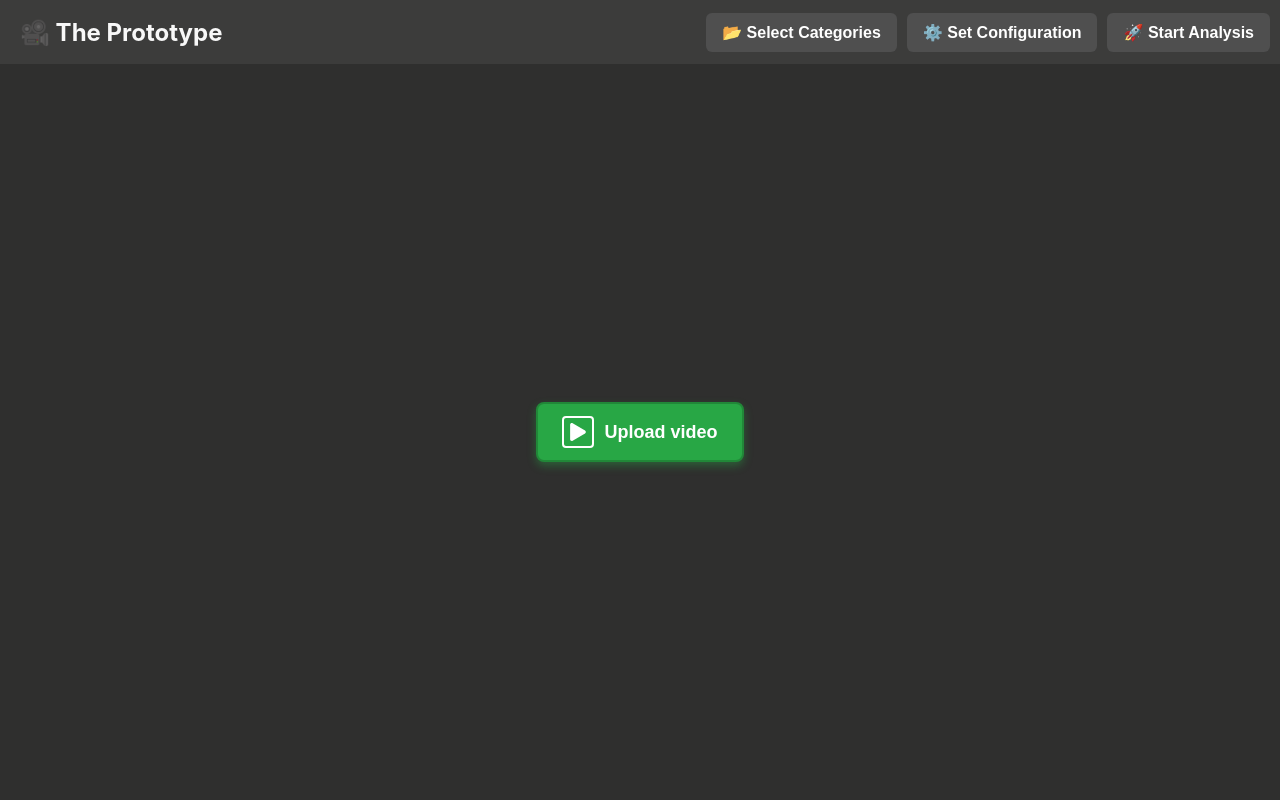
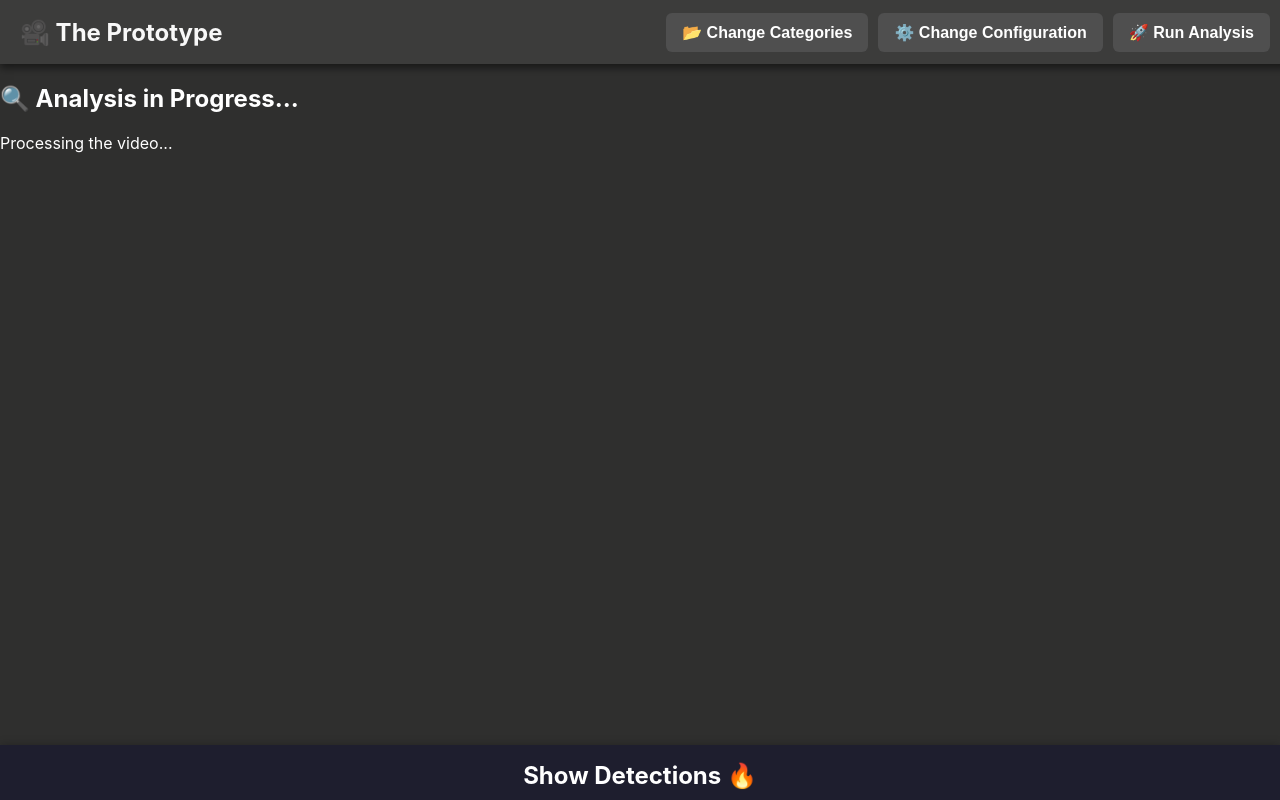
Before and after one commit to jozefxcabala/diplomovka, a React (Create React App) app in the folder diploma-thesis-prototype/src/frontend/: page / in a window 1280 px wide. Built offline with nearby package versions, Linux system fonts and the light colour scheme.

Commit message:
first parf of user interface - second screen frontend

```diff
--- a/diploma-thesis-prototype/src/frontend/src/App.css
+++ b/diploma-thesis-prototype/src/frontend/src/App.css
@@ -81,3 +81,80 @@
   justify-content: center;
   background-color: #2F2F2E;;;
 }
+
+/* Bottom panel (full-width, expandable, collapsible) */
+.bottom-panel {
+  position: fixed;
+  bottom: 0;
+  left: 0;
+  width: 100%; /* Celá šírka obrazovky */
+  background-color: #1e1e2e;
+  color: white;
+  box-shadow: 0px -4px 10px rgba(0, 0, 0, 0.3);
+  transition: transform 0.3s ease-in-out;
+  text-align: center;
+  cursor: pointer;
+  display: flex;
+  flex-direction: column;
+  justify-content: center;
+}
+
+/* Panel header (always visible) */
+.panel-header {
+  height: 50px;
+  display: flex;
+  align-items: center;
+  justify-content: center;
+  font-size: 1.2rem;
+  font-weight: bold;
+  background: #282832;
+  width: 100%;
+}
+
+/* When closed, show only the header */
+.bottom-panel.closed {
+  height: 50px;
+  transform: translateY(0);
+  opacity: 1;
+  visibility: visible;
+}
+
+/* When open, expand the panel */
+.bottom-panel.open {
+  height: 250px;
+  opacity: 1;
+  visibility: visible;
+}
+
+/* Panel content (only visible when open) */
+.panel-content {
+  display: none; /* Skryté v zavretom stave */
+  flex-direction: column;
+  align-items: center;
+  justify-content: center;
+  background-color: #1e1e2e;
+  overflow-y: auto;
+}
+
+/* Show content only when panel is open */
+.bottom-panel.open .panel-content {
+  display: flex;
+}
+
+/* Select button (visible only when panel is open) */
+.select-button {
+  background-color: white;
+  color: black;
+  border: 1px solid black;
+  padding: 10px 20px;
+  font-size: 1rem;
+  cursor: pointer;
+  border-radius: 5px;
+  transition: background 0.3s ease-in-out;
+  margin-top: 10px;
+  width: 80%;
+}
+
+.select-button:hover {
+  background-color: lightgray;
+}
--- a/diploma-thesis-prototype/src/frontend/src/App.tsx
+++ b/diploma-thesis-prototype/src/frontend/src/App.tsx
@@ -1,8 +1,82 @@
-import { useState, useEffect } from "react";
+import { useState, useEffect, useRef } from "react";
 import VideoInput from "./components/VideoInput";
 import CategoryModal from "./components/CategoryModal";
 import PrototypeSettingModal from "./components/PrototypeSettingsModal";
 import "./App.css"; // Import CSS styles
+import DetectionsView from "./components/DetectionsView";
+
+const detections = [
+  {
+    id: "123",
+    type: "Person",
+    timestamp: "12:45:10",
+    probability: 0.98,
+    imageUrl: "https://placehold.co/50x50"
+  },
+  {
+    id: "124",
+    type: "Car",
+    timestamp: "12:46:20",
+    probability: 0.85,
+    imageUrl: "https://placehold.co/50x50"
+  },
+  {
+    id: "125",
+    type: "Bike",
+    timestamp: "12:47:30",
+    probability: 0.75,
+    imageUrl: "https://placehold.co/50x50"
+  },
+  {
+    id: "126",
+    type: "Dog",
+    timestamp: "12:48:45",
+    probability: 0.92,
+    imageUrl: "https://placehold.co/50x50",
+  },
+  {
+    id: "127",
+    type: "Fire",
+    timestamp: "12:50:10",
+    probability: 0.99,
+    imageUrl: "https://placehold.co/50x50"
+  },
+  {
+    id: "123",
+    type: "Person",
+    timestamp: "12:45:10",
+    probability: 0.98,
+    imageUrl: "https://placehold.co/50x50"
+  },
+  {
+    id: "124",
+    type: "Car",
+    timestamp: "12:46:20",
+    probability: 0.85,
+    imageUrl: "https://placehold.co/50x50"
+  },
+  {
+    id: "125",
+    type: "Bike",
+    timestamp: "12:47:30",
+    probability: 0.75,
+    imageUrl: "https://placehold.co/50x50"
+  },
+  {
+    id: "126",
+    type: "Dog",
+    timestamp: "12:48:45",
+    probability: 0.92,
+    imageUrl: "https://placehold.co/50x50",
+  },
+  {
+    id: "127",
+    type: "Fire",
+    timestamp: "12:50:10",
+    probability: 0.99,
+    imageUrl: "https://placehold.co/50x50"
+  },
+];
 
 const App: React.FC = () => {
   const [videoFile, setVideoFile] = useState<File | null>(null);
@@ -10,19 +84,38 @@ const App: React.FC = () => {
   const [settings, setSettings] = useState<Record<string, any> | null>(null);
   const [isCategoryModalOpen, setIsCategoryModalOpen] = useState<boolean>(false);
   const [isSettingsModalOpen, setIsSettingsModalOpen] = useState<boolean>(false);
+  const [isAnalysisRunning, setIsAnalysisRunning] = useState<boolean>(false);
+  const [isBottomPanelOpen, setIsBottomPanelOpen] = useState<boolean>(false);
   const [windowHeight, setWindowHeight] = useState(window.innerHeight);
 
-  // Maintain the correct video height when resizing the window
+  const panelRef = useRef<HTMLDivElement | null>(null);
+
   useEffect(() => {
     const handleResize = () => setWindowHeight(window.innerHeight);
     window.addEventListener("resize", handleResize);
     return () => window.removeEventListener("resize", handleResize);
   }, []);
 
-  // Condition to enable the "Start Analysis" button
+  useEffect(() => {
+    const handleClickOutside = (event: MouseEvent) => {
+      if (panelRef.current && !panelRef.current.contains(event.target as Node)) {
+        setIsBottomPanelOpen(false);
+      }
+    };
+
+    if (isBottomPanelOpen) {
+      document.addEventListener("mousedown", handleClickOutside);
+    } else {
+      document.removeEventListener("mousedown", handleClickOutside);
+    }
+
+    return () => {
+      document.removeEventListener("mousedown", handleClickOutside);
+    };
+  }, [isBottomPanelOpen]);
+
   const isAnalysisReady = videoFile !== null && categories.length > 0 && settings !== null;
 
-  // Function to start the analysis
   const startAnalysis = () => {
     if (!isAnalysisReady) return;
 
@@ -31,7 +124,16 @@ const App: React.FC = () => {
     console.log("📌 Categories:", categories);
     console.log("⚙️ Settings:", settings);
 
-    // Here you can add a fetch/axios request to the backend (e.g., POST to an API endpoint)
+    setIsAnalysisRunning(true);
+    setIsBottomPanelOpen(true);
+  };
+
+  const toggleBottomPanel = () => {
+    setIsBottomPanelOpen((prev) => !prev);
+  };
+
+  const handleSelectClick = () => {
+    console.log("Select");
   };
 
   return (
@@ -40,51 +142,48 @@ const App: React.FC = () => {
       <nav className="navbar">
         <h1 className="app-title">🎥 The Prototype</h1>
         <div className="navbar-buttons">
-          <button
-            className="button category-button"
-            onClick={() => setIsCategoryModalOpen(true)}
-            disabled={!videoFile}
-            title={
-              videoFile
-                ? "Click to select categories for searching"
-                : "❌ You must upload a video before clicking this button"
-            }
-          >
-            📂 Select Categories
+          <button className="button category-button" onClick={() => setIsCategoryModalOpen(true)} disabled={!videoFile}>
+            📂 Change Categories
           </button>
-          <button
-            className="button settings-button"
-            onClick={() => setIsSettingsModalOpen(true)}
-            disabled={!videoFile}
-            title={
-              videoFile
-                ? "Click to select settings to be used in the analysis"
-                : "❌ You must upload a video before clicking this button"
-            }
-          >
-            ⚙️ Set Configuration
+          <button className="button settings-button" onClick={() => setIsSettingsModalOpen(true)} disabled={!videoFile}>
+            ⚙️ Change Configuration
           </button>
           <button
             className={`button start-button ${isAnalysisReady ? "enabled" : "disabled"}`}
             onClick={startAnalysis}
             disabled={!isAnalysisReady}
-            title={
-              isAnalysisReady
-                ? "Click to start the analysis"
-                : "❌ You must upload a video, select categories, and set configuration before starting the analysis"
-            }
           >
-            🚀 Start Analysis
+            🚀 Run Analysis
           </button>
         </div>
       </nav>
 
-      {/* Main panel for video playback */}
-      <div className="video-container">
-        <VideoInput width={window.innerWidth} height={windowHeight - 64} onVideoUpload={setVideoFile} />
+      {/* Main Content */}
+      <div className="main-content">
+        {false ? (
+          <div className="video-container">
+            <VideoInput width={window.innerWidth} height={windowHeight - 64} onVideoUpload={setVideoFile} />
+          </div>
+        ) : (
+          <div className="analysis-screen">
+            <h2>🔍 Analysis in Progress...</h2>
+            <p>Processing the video...</p>
+          </div>
+        )}
       </div>
 
-      {/* Category Modal */}
+      {/* Clickable Bottom Panel */}
+      <div ref={panelRef} className={`bottom-panel ${isBottomPanelOpen ? "open" : "closed"}`} onClick={toggleBottomPanel}>
+        <div className="panel-drag-bar"></div>
+        {isBottomPanelOpen ? <div className="detection-header">Hide Detections 🔥</div> : <div className="detection-header">Show Detections 🔥</div>}
+        {isBottomPanelOpen && (
+          <div className="panel-content">
+            <DetectionsView detections={detections} />
+          </div>
+        )}
+      </div>
+
+      {/* Modals */}
       <CategoryModal
         isOpen={isCategoryModalOpen}
         onClose={() => setIsCategoryModalOpen(false)}
@@ -94,7 +193,6 @@ const App: React.FC = () => {
         }}
       />
 
-      {/* Prototype Setting Modal */}
       <PrototypeSettingModal
         isOpen={isSettingsModalOpen}
         onClose={() => setIsSettingsModalOpen(false)}
--- /dev/null
+++ b/diploma-thesis-prototype/src/frontend/src/components/DetectionsView.css
@@ -0,0 +1,78 @@
+.detection-panel {
+  display: flex;
+  flex-direction: column;
+  height: 100%; /* Zabezpečí, že panel využije celú výšku */
+  width: 100%;
+}
+
+.detection-header {
+  text-align: center;
+  font-size: 1.5rem;
+  font-weight: bold;
+  padding: 16px;
+  background: #1e1e2e;
+  color: white;
+  position: sticky;
+  top: 0;
+  z-index: 10;
+}
+
+.detection-view {
+  display: grid;
+  grid-template-columns: repeat(2, 1fr); /* Dva pevné stĺpce */
+  gap: 16px;
+  padding: 16px;
+  flex-grow: 1;
+  overflow-y: auto; /* Scrollovanie len v rámci panelu */
+  width: 100%;
+  box-sizing: border-box;
+}
+
+.detection-item {
+  display: flex;
+  align-items: center;
+  background: white;
+  border-radius: 8px;
+  padding: 12px;
+  box-shadow: 0px 2px 6px rgba(0, 0, 0, 0.1);
+  border-left: 6px solid var(--status-color, #ddd);
+  transition: transform 0.2s ease-in-out;
+}
+
+.detection-item:hover {
+  transform: scale(1.02);
+}
+
+.detection-image {
+  width: 60px;
+  height: 60px;
+  border-radius: 50%;
+  object-fit: cover;
+  margin-right: 12px;
+}
+
+.detection-info {
+  flex-grow: 1;
+  display: flex;
+  flex-direction: column;
+}
+
+.detection-title {
+  font-size: 1rem;
+  font-weight: bold;
+  margin: 0;
+}
+
+.detection-id,
+.detection-time {
+  font-size: 0.9rem;
+  color: gray;
+  margin: 2px 0;
+}
+
+/* Prispôsobenie pre menšie obrazovky */
+@media (max-width: 768px) {
+  .detection-view {
+    grid-template-columns: 1fr; /* Pri menších obrazovkách len jeden stĺpec */
+  }
+}
--- /dev/null
+++ b/diploma-thesis-prototype/src/frontend/src/components/DetectionsView.tsx
@@ -0,0 +1,35 @@
+import React from "react";
+import "./DetectionsView.css"; // Import CSS
+
+interface Detections {
+  id: string;
+  type: string;
+  timestamp: string;
+  probability: number;
+  imageUrl: string;
+}
+
+interface DetectionViewProps {
+  detections: Detections[];
+}
+
+const DetectionsView: React.FC<DetectionViewProps> = ({ detections }) => {
+  return (
+    <div className="detection-panel">
+      <div className="detection-view">
+        {detections.map((detection) => (
+          <div key={detection.id} className="detection-item">
+            <img src={detection.imageUrl} alt="Detection" className="detection-image" />
+            <div className="detection-info">
+              <h3 className="detection-title">{detection.type}</h3>
+              <p className="detection-id">ID: {detection.id}</p>
+              <p className="detection-time">Time: {detection.timestamp}</p>
+            </div>
+          </div>
+        ))}
+      </div>
+    </div>
+  );
+};
+
+export default DetectionsView;
```
